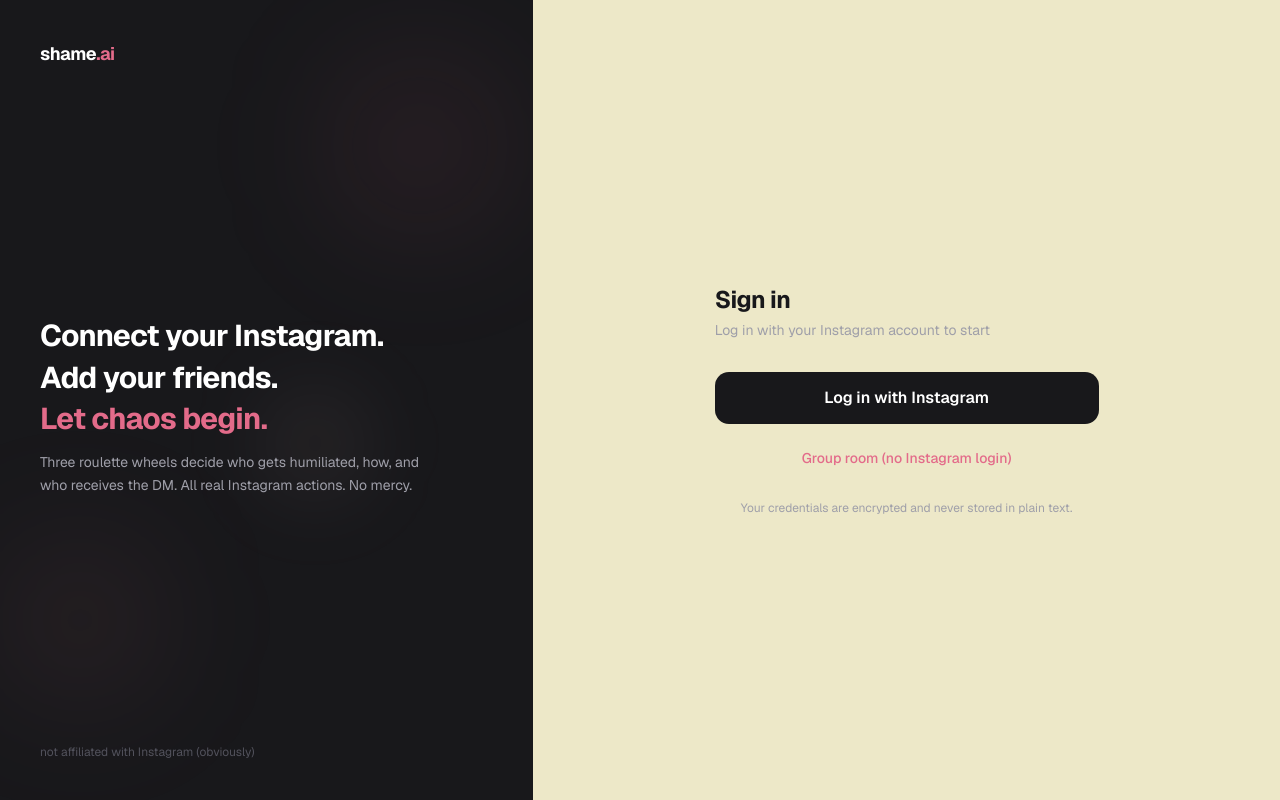
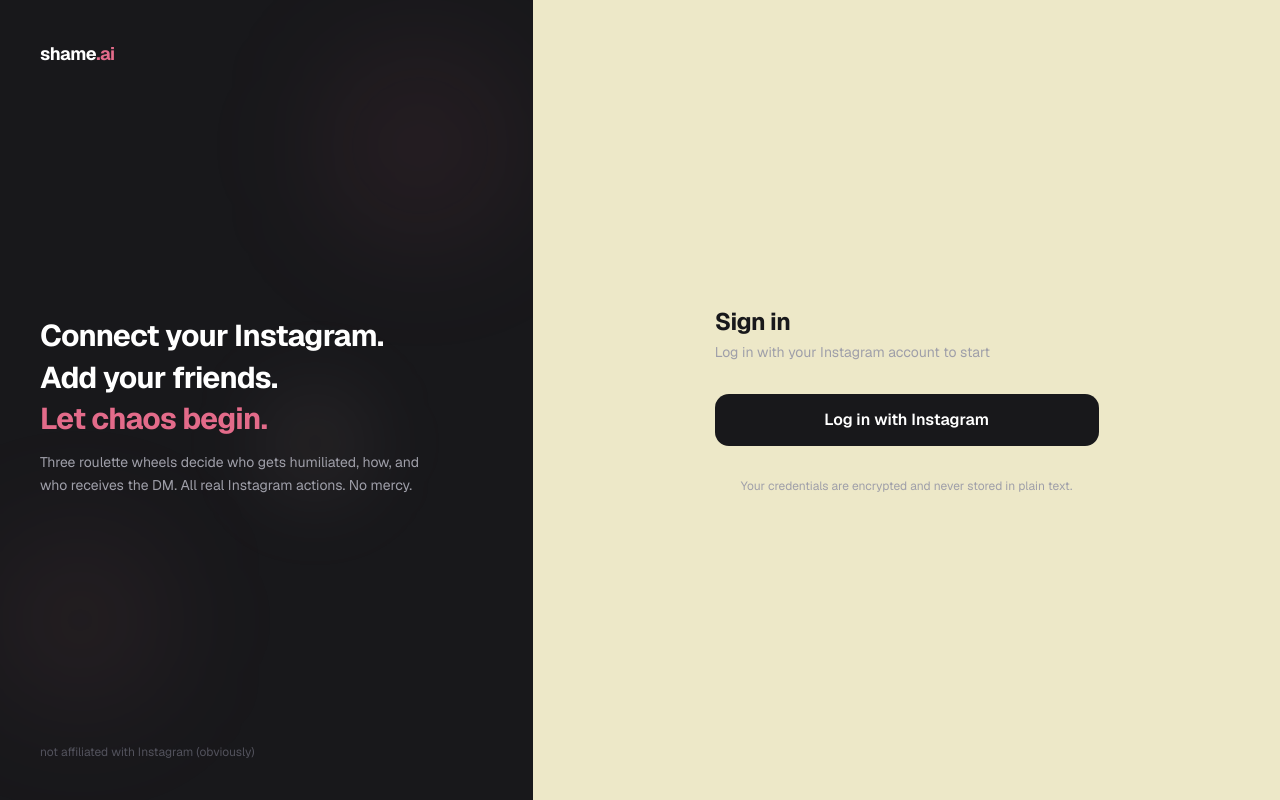
Before and after one commit to michaelmazilu/shame.ai, a Next.js app in the folder webapp/: page /login in a window 1280 px wide. Built offline with nearby package versions, Linux system fonts and the light colour scheme.

Commit message:
lkhghiubh

```diff
--- a/webapp/app/login/page.tsx
+++ b/webapp/app/login/page.tsx
@@ -121,17 +121,6 @@ export default function LoginPage() {
             initial={{ opacity: 0 }}
             animate={{ opacity: 1 }}
             transition={{ delay: 0.45 }}
-            className="mt-6 text-center text-sm"
-          >
-            <Link href="/room" className="text-rose font-medium hover:underline">
-              Group room (no Instagram login)
-            </Link>
-          </motion.p>
-
-          <motion.p
-            initial={{ opacity: 0 }}
-            animate={{ opacity: 1 }}
-            transition={{ delay: 0.6 }}
             className="mt-8 text-center text-xs text-zinc-400"
           >
             Your credentials are encrypted and never stored in plain text.
```
